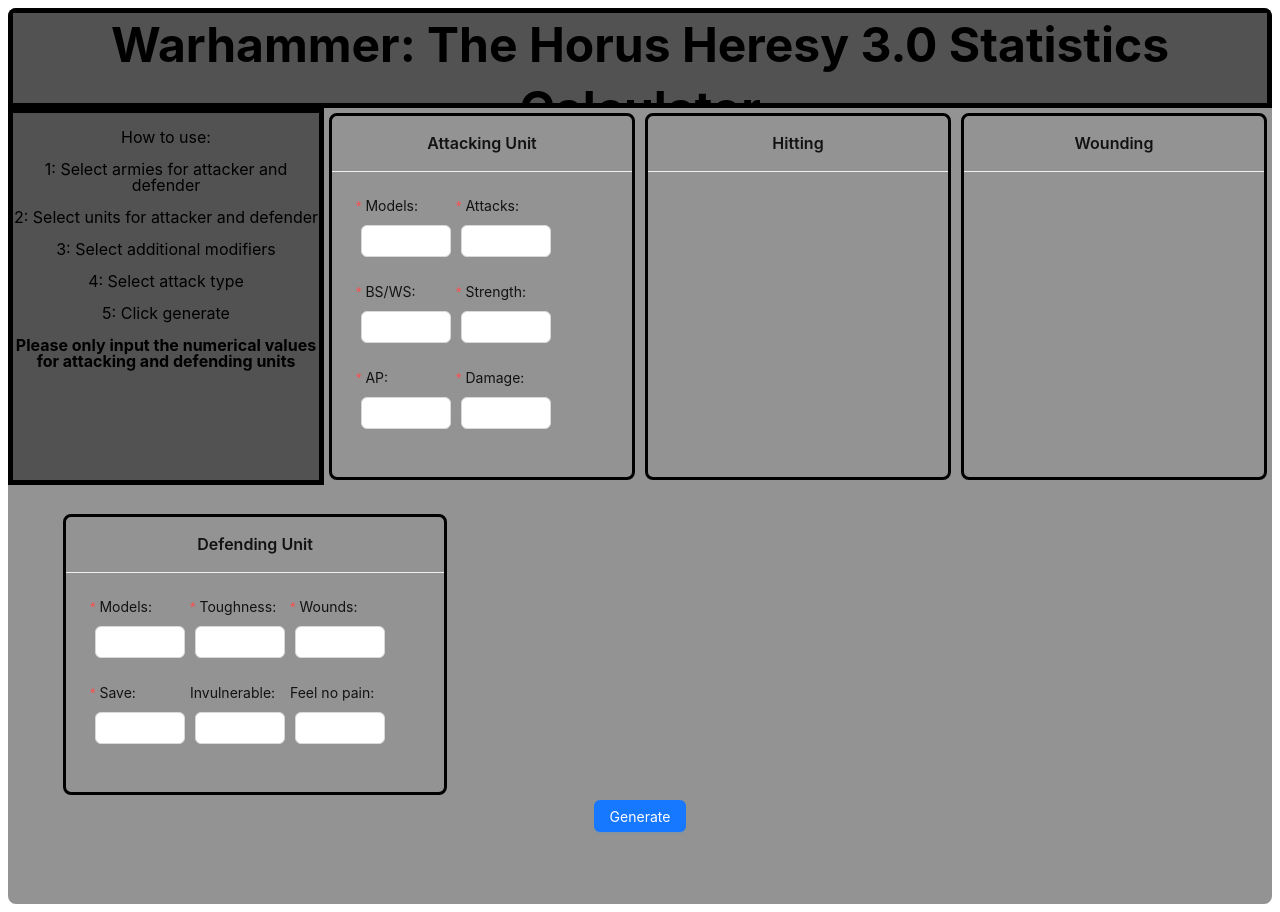
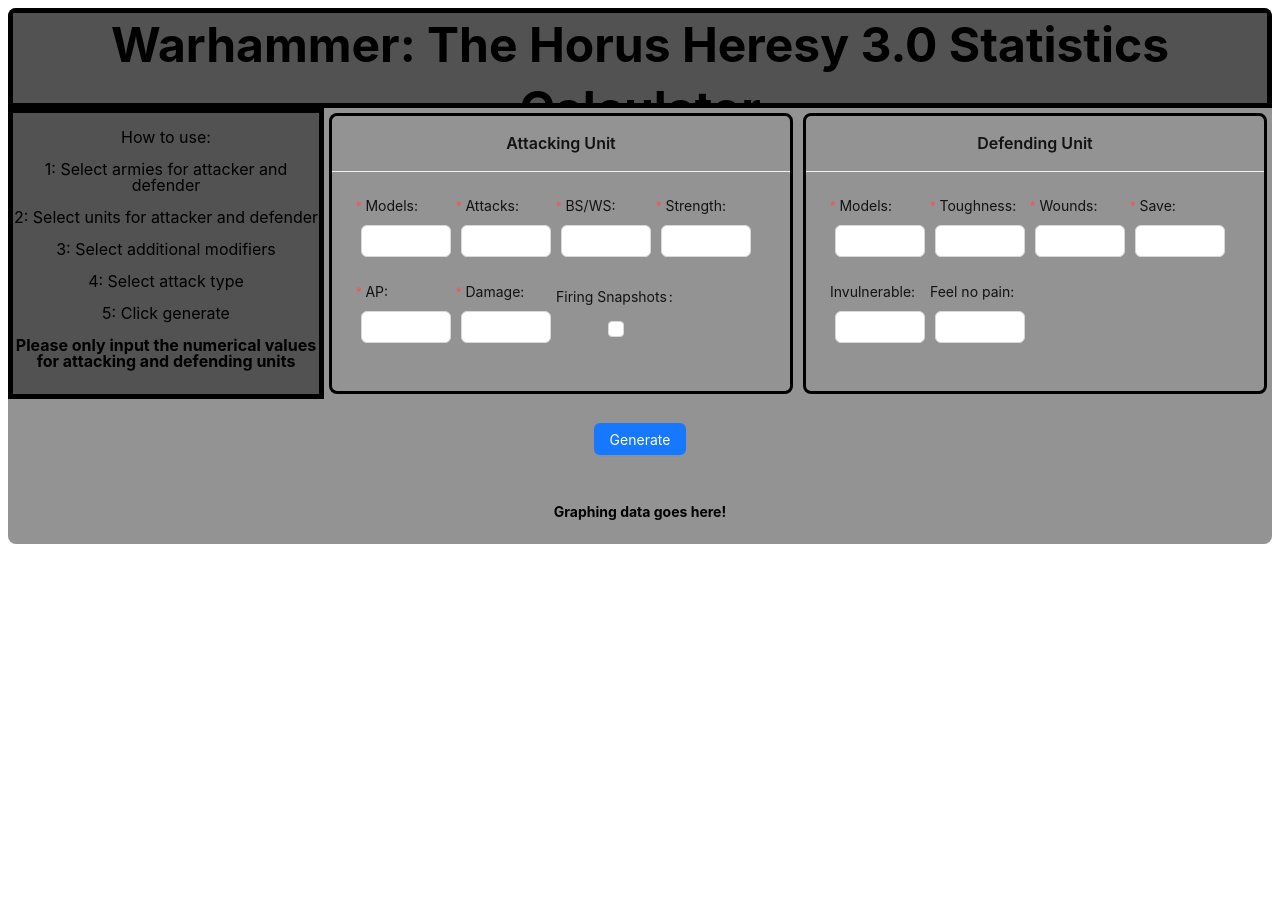
Before and after one commit to 0re0-Speedwagon/Horus-Heresy-Statistics-Calculator-3rd-edition-, a React (Vite) app in the folder ui/: page / in a window 1280 px wide. After the commit the page ends 800 px from the top, so only its background shows below. Built offline with nearby package versions, Linux system fonts and the light colour scheme.

Commit message:
Tweaking

```diff
--- a/ui/src/App.jsx
+++ b/ui/src/App.jsx
@@ -89,7 +89,7 @@
 
   //Card Styling
   const cStyle = {
-    width: '33%  ',
+    width: ' 50% ',
     background: 'transparent',
     border: '3px solid black',
     justifyContent: 'center',
@@ -191,24 +191,16 @@
                                    min={1}
                                    step={1}/>
                     </Form.Item>
+                    <Form.Item name="snap"
+                               valuePropName="checked"
+                               label= "Firing Snapshots:"
+                               style={{ width: 120 }}>
+                      <Checkbox style={{ size: "large"}}></Checkbox>
+                    </Form.Item>
               </Form>
             </Card>
-            <Card title = "Hitting"
-                  style={ cStyle }>
-              <Form>
 
-              </Form>
-            </Card>
-            <Card title = "Wounding"
-                  style={ cStyle }>
-              <Form>
-
-              </Form>
-            </Card>
-          </Content>
-            </Layout>
-              <Footer style={footerStyle}>
-                <Card title = "Defending Unit"
+            <Card title = "Defending Unit"
                   style={ cStyle }>
                     <Form name="defender"
                   onFinish={onFinish}
@@ -271,11 +263,16 @@
                     </Form.Item>
               </Form>
             </Card>
+
+          </Content>
+            </Layout>
+              <Footer style={footerStyle}>
             <Button type="primary"
                     htmlType="submit"
                     style={bStyle}>Generate</Button>
                 </Footer>
               <Footer style={footerStyle}>
+                <b>Graphing data goes here!</b>
                 </Footer>
             </Layout>
         </Flex>
```
Also changed, not shown: 1 other file (tests, documents, lock files or other folders).
